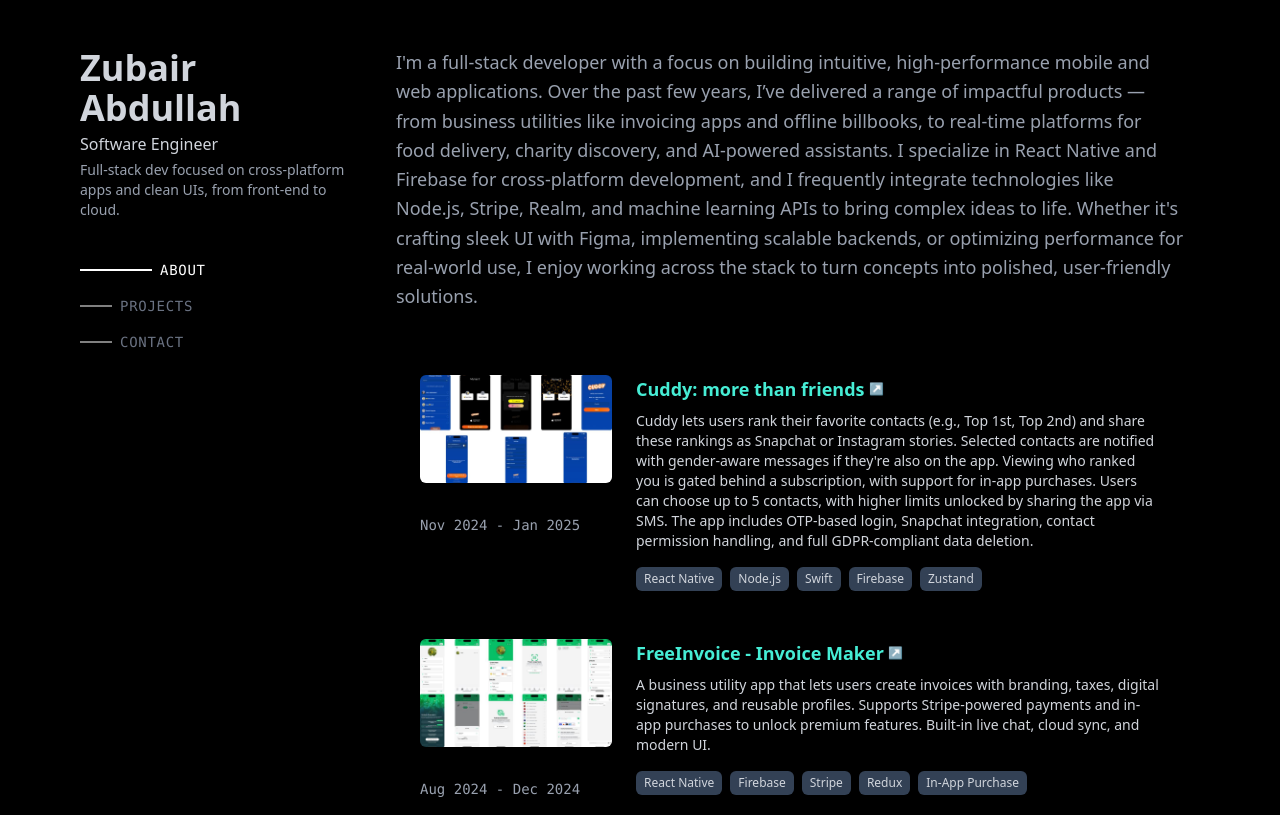
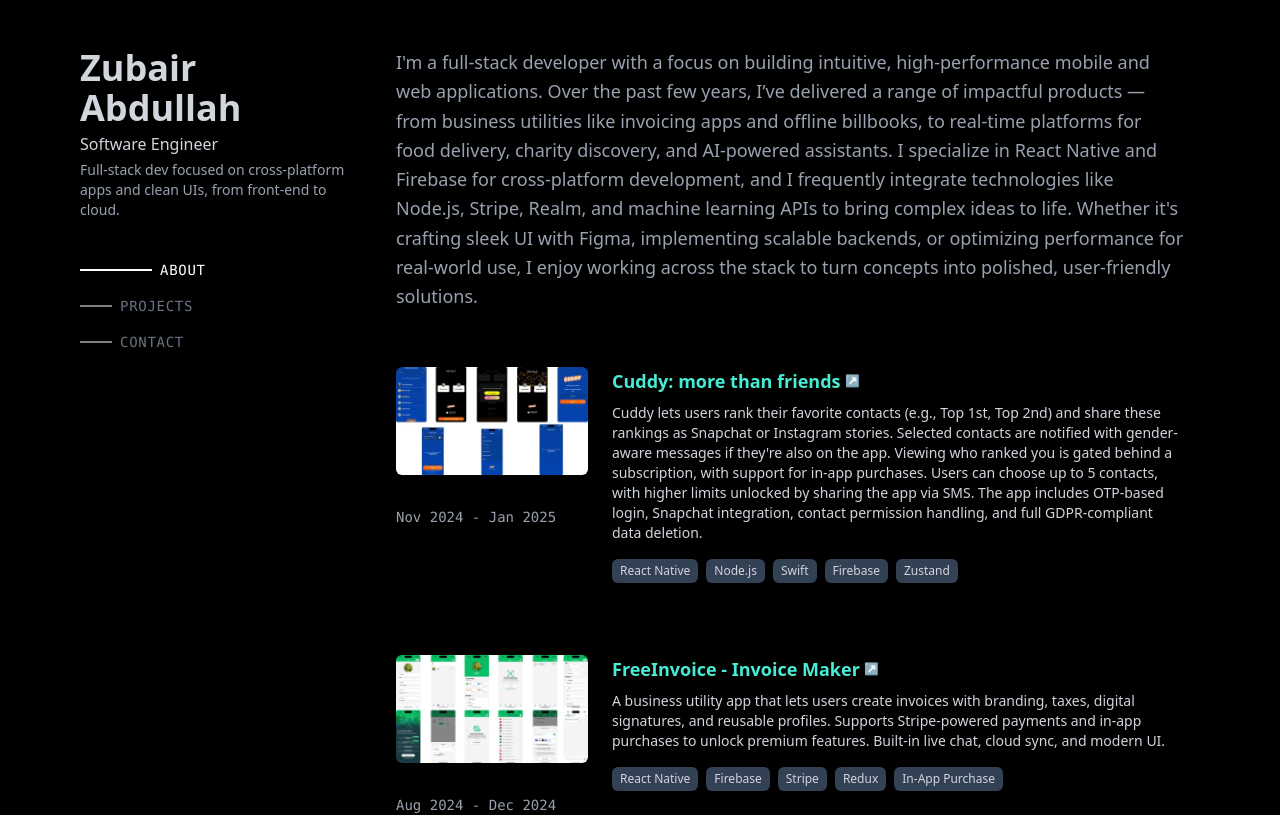
Before and after one commit to zubairAbdullah27/portfolio, a Next.js app: page / in a window 1280 px wide. Shown: the top 815 px of the page. Built offline with nearby package versions, Linux system fonts and the light colour scheme.

Commit message:
fixed padding on project card

```diff
--- a/src/components/ProjectCard.tsx
+++ b/src/components/ProjectCard.tsx
@@ -10,7 +10,7 @@
     return (
         <div
             onClick={() => setSelectedProject(project)}
-            className="flex flex-col md:flex-row items-start gap-6 p-6 rounded-xl hover:bg-gradient-to-br from-[#0f172a] to-[#1e293b] transition-transform hover:scale-[1.01] cursor-pointer"
+            className="flex flex-col md:flex-row items-start gap-6 mb-10 rounded-xl py-4 hover:p-2   hover:bg-gradient-to-br from-[#0f172a] to-[#1e293b] transition-transform hover:scale-[1.01] cursor-pointer"
         >
             {/* Thumbnail + Timeline */}
             <div className="w-full md:w-48 flex flex-col justify-between min-h-[160px]">
```
